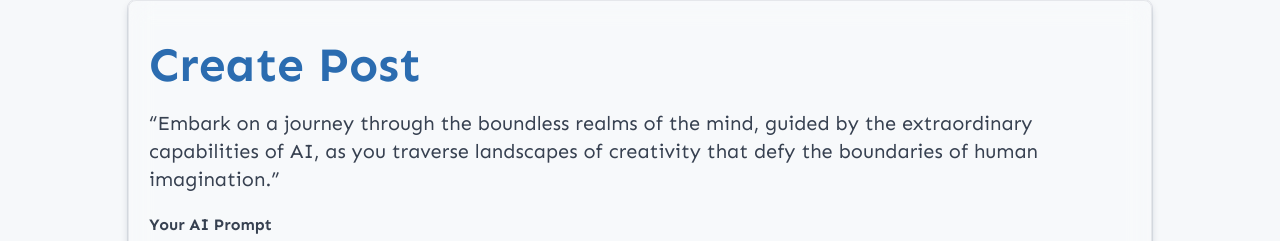
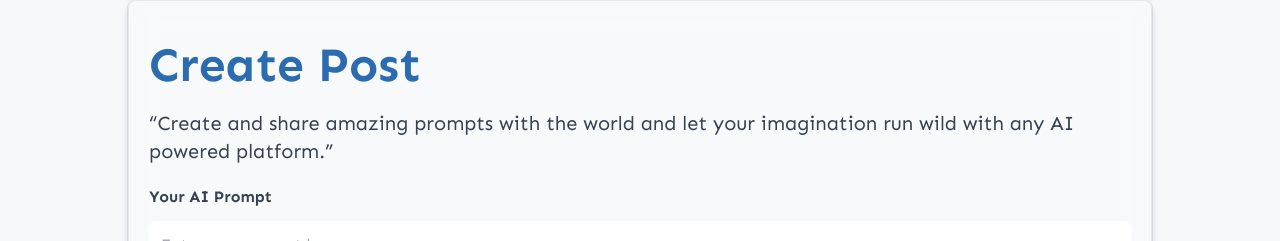
Before and after one commit to pradeepkhanal23/prompt-tag, a Next.js app: page /create-prompt in a window 1280 px wide. Shown: the part 130-371 px from the top of the page. Built offline with nearby package versions, Linux system fonts and the light colour scheme; no server answers.

Commit message:
edit issue fixed

```diff
--- a/components/Form.jsx
+++ b/components/Form.jsx
@@ -8,9 +8,8 @@ const Form = ({ type, post, setPost, submitting, handleSubmit }) => {
       </h1>
       <p className="para_text w-full text-xl">
         <q>
-          Embark on a journey through the boundless realms of the mind, guided
-          by the extraordinary capabilities of AI, as you traverse landscapes of
-          creativity that defy the boundaries of human imagination.
+          {type} and share amazing prompts with the world and let your
+          imagination run wild with any AI powered platform.
         </q>
       </p>
 
@@ -24,6 +23,7 @@ const Form = ({ type, post, setPost, submitting, handleSubmit }) => {
             id="prompt"
             cols="30"
             rows="10"
+            value={post.prompt}
             className="p-3 rounded-lg focus:outline-orange-500 "
             placeholder="Enter your prompt here......"
             onChange={(e) => {
@@ -38,6 +38,7 @@ const Form = ({ type, post, setPost, submitting, handleSubmit }) => {
             type="text"
             className="p-3 rounded-lg focus:outline-orange-500"
             placeholder="#webdevelopment,#product,#idea...."
+            value={post.tag}
             onChange={(e) => {
               setPost({
                 ...post,
```
